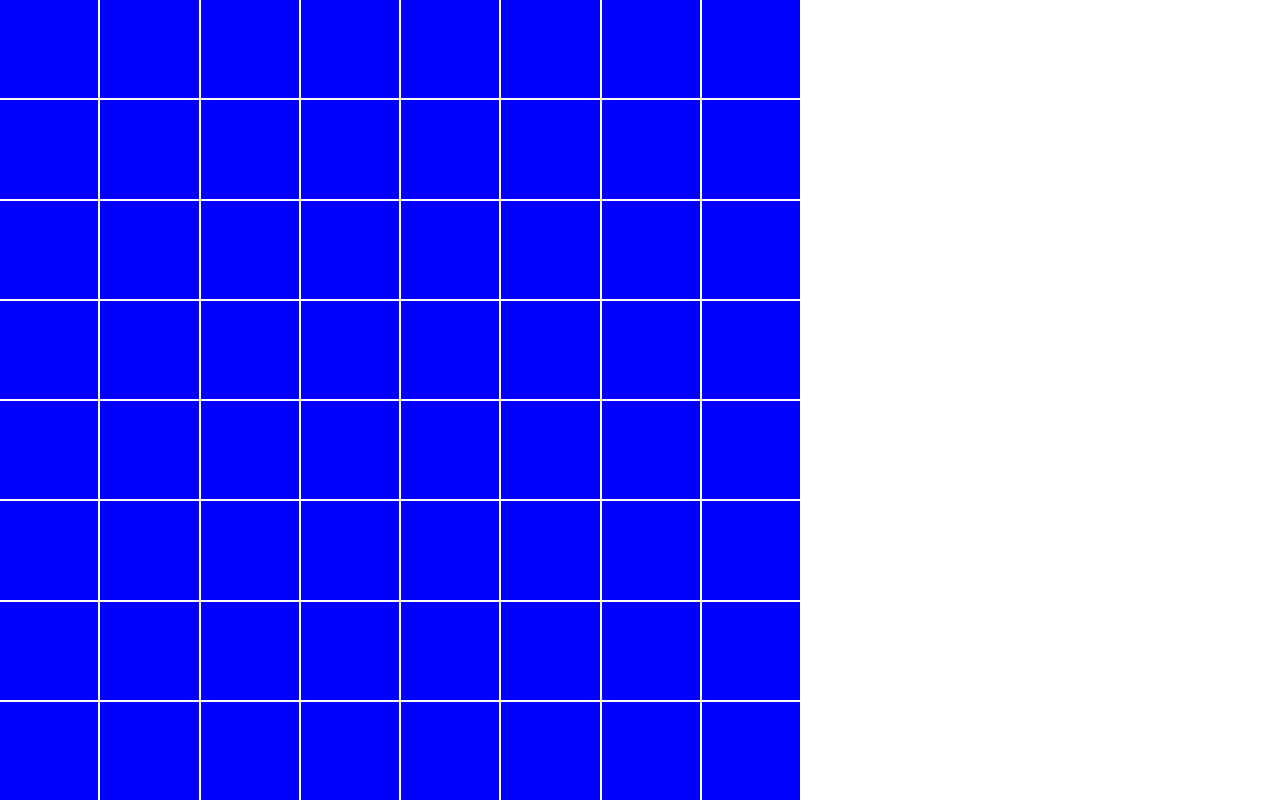
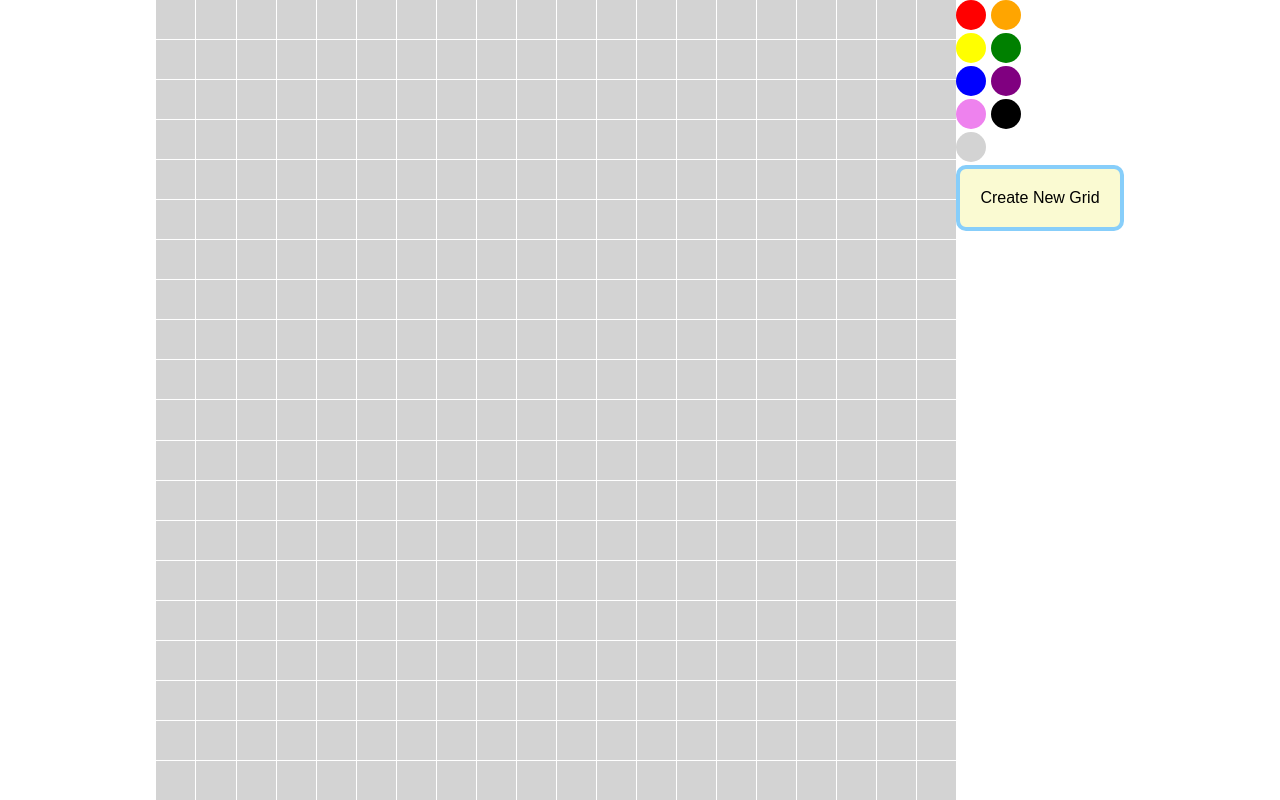
Before and after one commit to tyzrichard/odin-etch-a-sketch, a plain HTML site: page index.html in a window 1280 px wide. Drawn offline with Linux system fonts and the light colour scheme.

Commit message:
Add Multicoloured Colouring functionality to grid + button to create new grid of length 1 to 100 squares

```diff
--- a/index.html
+++ b/index.html
@@ -11,26 +11,77 @@
 
 <body>
   <div class="container"></div>
+  <div class="ui">
+    <div>
+      <button class="colour" id="red"></button>
+      <button class="colour" id="orange"></button>
+    </div>
+    <div>
+      <button class="colour" id="yellow"></button>
+      <button class="colour" id="green"></button>
+    </div>
+    <div>
+      <button class="colour" id="blue"></button>
+      <button class="colour" id="purple"></button>
+    </div>
+    <div>
+      <button class="colour" id="violet"></button>
+      <button class="colour" id="black"></button>
+    </div>
+    <div>
+      <button class="erase colour" id="lightgrey"></button>
+    </div>
+    <button class="newGrid">Create New Grid</button>
+  </div>
+
 
   <script>
+    let colour = "blue";
+
+    colourButtons = document.querySelectorAll(".colour");
+    colourButtons.forEach((btn) => {
+      btn.style.backgroundColor = btn.id;
+      btn.addEventListener("click", () => {
+        colour = btn.id;
+      });
+    });
 
     function newGrid(length) {
       const container = document.querySelector(".container");
+      container.innerHTML = "";
       for (i = 0; i < length; i++) {
         const row = document.createElement("div");
-        row.style.cssText = "display: flex; flex: 1; gap: 2px; width: 100vh";
+        row.style.cssText = "display: flex; flex: 1; gap: 1px; width: 100vh";
         row.classList.add("row");
 
         for (j = 0; j < length; j++) {
           const square = document.createElement("div");
-          square.style.cssText = "display:flex; flex-direction: column; width: 100vh; background-color: blue;";
+          square.style.cssText = "display:flex; flex-direction: column; width: 100vh; background-color: lightgrey;";
+          square.addEventListener("mouseover", () => {
+            square.style.cssText = `display:flex; flex-direction: column; width: 100vh; background-color: ${colour};`;
+          });
           square.classList.add("square");
           row.appendChild(square);
         }
         container.appendChild(row);
       }
     }
-    newGrid(8);
+    newGrid(20);
+
+    const newGridButton = document.querySelector(".newGrid");
+    newGridButton.addEventListener("click", () => {
+      let gridLength = parseInt(prompt("Enter the length of your new grid! (Positive integer less than 100) "));
+      if (Number.isInteger(gridLength)) {
+        if (gridLength > 100) {
+          gridLength = 100;
+        } else if (gridLength <= 0) {
+          gridLength = 1;
+        }
+      } else {
+        gridLength = 20;
+      }
+      newGrid(gridLength);
+    });
   </script>
 </body>
 
--- a/style.css
+++ b/style.css
@@ -2,11 +2,30 @@ body {
     font-family: Inter, -apple-system, BlinkMacSystemFont, 'Segoe UI', Roboto, Oxygen, Ubuntu, Cantarell, 'Open Sans', 'Helvetica Neue', sans-serif;
     margin: 0;
     min-height: 100vh;
+    display: flex;
+    justify-content: center;
 }
 
 .container {
     display: flex;
     flex-direction: column;
-    gap: 2px;
+    gap: 1px;
     min-height: 100vh;
 }
+
+.newGrid {
+    font-size: 16px;
+    background-color: lightgoldenrodyellow;
+    padding: 20px;
+    height: fit-content;
+    width: fit-content;
+    border: solid 4px lightskyblue;
+    border-radius: 10px;
+}
+
+.colour {
+    height: 30px;
+    width: 30px;
+    border: none;
+    border-radius: 1000px;
+}
```
